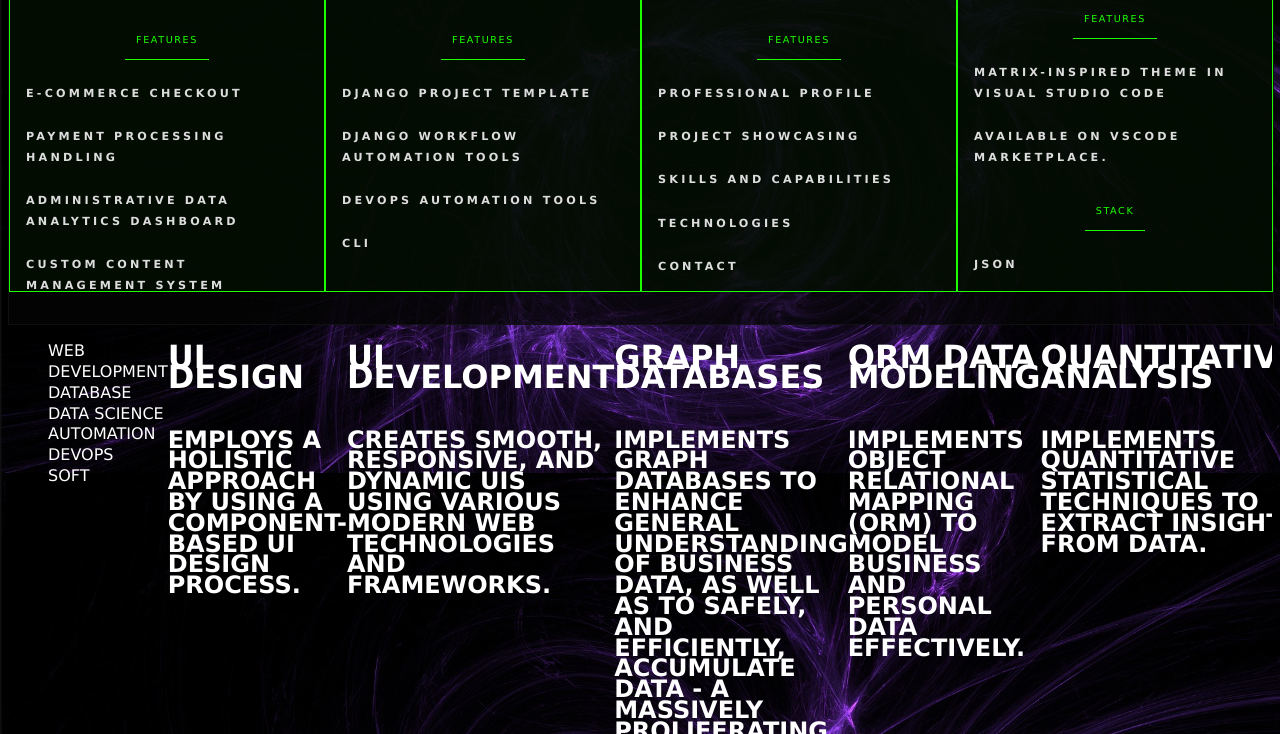
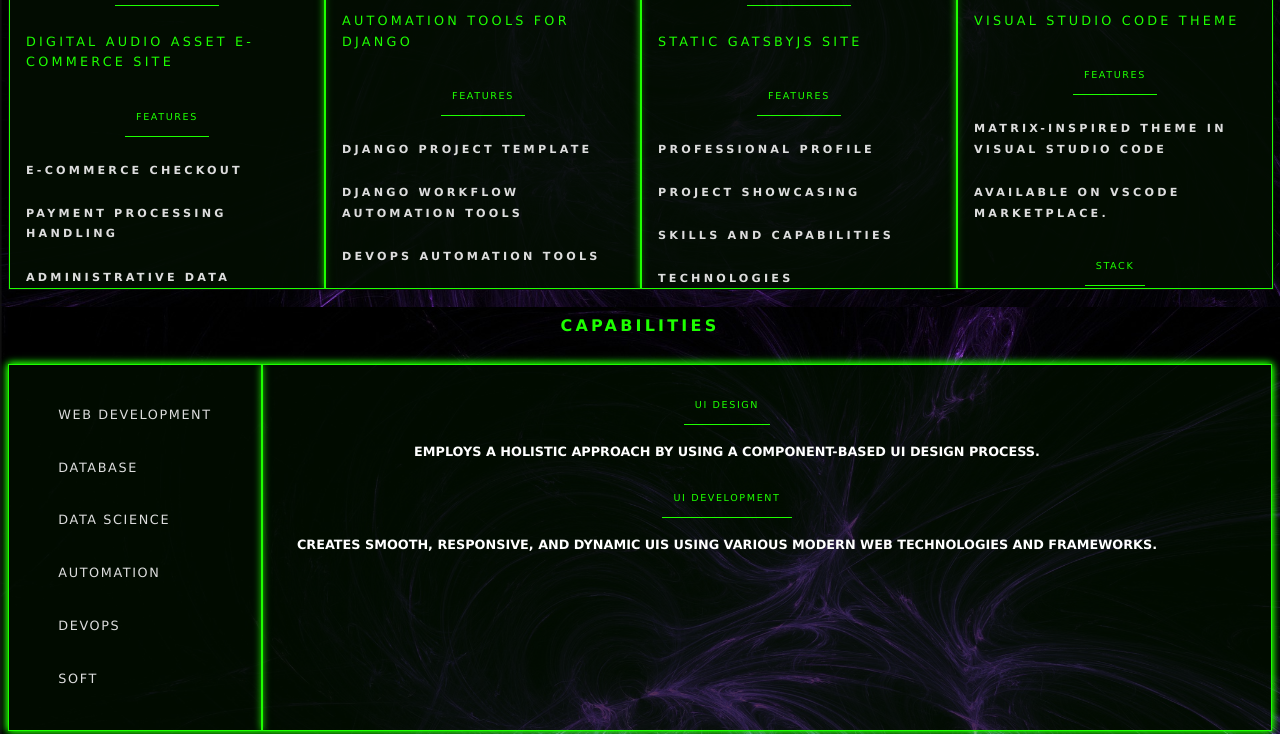
Before and after one commit to alexfigueroa-solutions/portfolio-one, a Gatsby site in the folder gatsby-starter-default/: page / in a window 1280 px wide. Shown: the part 1223-1957 px from the top of the page. Built offline with nearby package versions, Linux system fonts and the light colour scheme; Gatsby itself is replaced by a stand-in of ours.

Commit message:
created and styled tab functionality and tech functionality. Only need to do this list of things and then it's ready: Add more content. Add Styling to projectCard. Add some animations. Add button links. Create and style navigation. Deploy. Get hired.

```diff
--- a/gatsby-starter-default/package.json
+++ b/gatsby-starter-default/package.json
@@ -23,7 +23,8 @@
     "prop-types": "^15.7.2",
     "react": "^16.12.0",
     "react-dom": "^16.12.0",
-    "react-helmet": "^6.1.0"
+    "react-helmet": "^6.1.0",
+    "react-tabs": "^3.2.1"
   },
   "devDependencies": {
     "prettier": "2.2.1"
--- a/gatsby-starter-default/src/components/general.scss
+++ b/gatsby-starter-default/src/components/general.scss
@@ -24,8 +24,6 @@ html{
 
 .profileDashboard{
     background-color: $dark-shadow-neg;
-    padding: 1rem;
-    width: stretch;
     height: fit-content;
     align-self:center;
     text-align:center;
@@ -43,7 +41,7 @@ html{
 .basicProfileInfoLayout{
     display:flex;
     flex-direction:column;
-    max-width:15rem;
+    width: 100%;
     border: solid $dark-primary 0.05rem;
     box-shadow: 0rem 0rem 0.5rem $dark-primary;
 
@@ -51,7 +49,7 @@ html{
 .profileRow{
     display:flex;
     flex-direction:row;
-    width:stretch;
+
     justify-content: stretch;
     width:100%;
 }
@@ -227,9 +225,11 @@ html{
     flex-flow: row nowrap;
     justify-content: center;
     width: 100%;
-    padding:2rem 0rem;
+
+    max-width: 100%;
     background-color:$dark-shadow-neg;
     border: 0.1rem solid $dark-shadow-pos;
+    overflow-x: scroll;
     .projectCard:hover{
         border: solid $light-primary 0.05rem;
         animation: projectCardHover 0.025s;
@@ -248,13 +248,15 @@ html{
     border: 0.05rem solid $dark-primary;
     padding:1rem;
     width:25%;
-    height: 30rem;
+    height: 25rem;
     overflow-y:scroll;
+    box-shadow: 0rem 0rem 0.5rem $dark-primary;
+    z-index:5;
 }
 .cardButtonDiv{
     display:flex;
     flex-flow: row nowrap;
-    justify-content: space-between;
+    justify-content: center;
 }
 .cardTitleDiv{
     display:flex;
@@ -263,7 +265,7 @@ html{
 
 }
 .cardTitle{
-    letter-spacing:0.5rem;
+    letter-spacing:0.1rem;
     font-size:1rem;
     font-weight:100;
     color: $dark-primary;
@@ -312,28 +314,74 @@ html{
     display: flex;
     flex-flow: row nowrap;
     width:100%;
-    overflow-x:scroll;
+
+    background-color:$dark-primary-background;
+    box-shadow: 0rem 0rem 0.5rem $dark-primary;
+
+
+
+    .tabNavDiv{
+        display:flex;
+        border: 0.05rem solid $dark-primary;
+        z-index:5;
+        text-align:center;
+        width: 25%;
+        justify-content:center;
+        box-shadow: 0rem 0rem 0.5rem $dark-primary;
+    }
+
 
 }
-.tabNavDiv{
-    display:flex;
-}
+
 .tabNavList{
     display:flex;
     flex-flow: column nowrap;
+    padding: 0.5rem;
+    text-align:center;
+    .tabNavBtn:hover{
+        color: $dark-primary;
+    }
 }
 .tabNavBtn{
     display:flex;
+    padding: 1rem 0.5rem;
+    color: $light-background;
+    font-size: 0.8rem;
+    text-align:center;
+    letter-spacing:0.1rem;
+    border-bottom: 0.05rem transparent $dark-primary;
+
 }
 .tabContentDiv{
     display:flex;
     position:relative;
+    border: 0.05rem solid $dark-primary;
+    text-align:center;
+    justify-content: center;
+    width: 100%;
+    z-index: 5;
+    box-shadow: 0rem 0rem 0.5rem $dark-primary;
 
 }
 .tabContentSubDiv{
     display:flex;
     flex-flow: column nowrap;
     position:relative;
+    padding: 1rem 0.5rem;
+
+    h1{
+        @extend .Label;
+    }
+    h2{
+        font-size: 0.8rem;
+
+    }
+    div{
+        display: flex;
+        flex-flow: column nowrap;
+        text-align:center;
+        justify-content: center;
+    }
 }
 
 
@@ -359,11 +407,17 @@ html{
     flex-flow: row nowrap;
 }
 .techCategoriesDiv{
-    display:grid;
-    grid-template-rows: repeat(2, 50% [row-start]);
-    grid-template-columns: repeat(2, max-content [col-start]);
+    display:flex;
+    flex-flow: row nowrap;
     text-align:center;
-    justify-content: center;
-    grid-gap: 0.5rem;
+    justify-content: space-between;
+
+    background-color: $dark-shadow-neg;
+    padding: 1rem 2rem;
+    border: 0.05rem solid $dark-primary;
+    box-shadow: 0rem 0rem 0.5rem $dark-primary;
+    h4{
+        @extend .Label;
+    }
 
 }
--- a/gatsby-starter-default/src/components/tab_layout/tab_layout.js
+++ b/gatsby-starter-default/src/components/tab_layout/tab_layout.js
@@ -1,5 +1,6 @@
 import React from 'react';
-
+import { Tab, Tabs, TabList, TabPanel } from 'react-tabs';
+import "../general.scss";
 class TabLayout extends React.Component{
     render(){
         const{
@@ -7,36 +8,41 @@ class TabLayout extends React.Component{
             content_array
         } = this.props;
         return(
-        <div className = 'tabComponent'>
+        <Tabs className = 'tabComponent'>
             <div className = 'tabNavDiv'>
-                <ul className = 'tabNavList'>
+                <TabList className = 'tabNavList'>
                     {nav_header_array.map(
                         header =>(
-                            <li className = 'tabNavBtn'>{header}</li>
+                            <Tab className = 'tabNavBtn'>{header}</Tab>
                         )
                     )
                     }
-                </ul>
+                </TabList>
             </div>
             {/*Tab Content Area: maps content_array to   */}
             <div className = 'tabContentDiv'>
                 {content_array.map(
                     array => (
+                        <TabPanel className = 'tabContentSubDiv'>
+                            {
                             array.map(
                                 content =>(
-                                <div class = "tabContentSubDiv">
+                                    <div>
                                         <h1>{content.title}</h1>
                                         <h2>{content.description}</h2>
                                     </div>
                                 )
                             )
+                            }
+                        </TabPanel>
+
 
                     )
                 )}
             </div>
 
 
-        </div>
+        </Tabs>
         )
     }
 }
--- a/gatsby-starter-default/src/pages/index.js
+++ b/gatsby-starter-default/src/pages/index.js
@@ -17,15 +17,27 @@ const IndexPage = () => (
 
 
     <SEO title="Home" />
+    <h1 className = 'divider'>
+      Profile
+    </h1>
     <ProfileSection>
 
     </ProfileSection>
+    <h1 className = 'divider'>
+      Projects
+    </h1>
     <ProjectSection>
 
     </ProjectSection>
+    <h1 className = 'divider'>
+      Capabilities
+    </h1>
     <CapabilitySection>
 
     </CapabilitySection>
+    <h1 className = 'divider'>
+      Skills and Technologies
+    </h1>
     <TechSection
 
       >
--- a/gatsby-starter-default/src/pages/index.scss
+++ b/gatsby-starter-default/src/pages/index.scss
@@ -1 +1,10 @@
 @import "../components/colors.scss";
+
+.divider{
+    color: $dark-primary;
+    letter-spacing:0.2rem;
+    font-size:1rem;
+    text-transform: uppercase;
+    text-align:center;
+    padding: 1rem;
+}
```
Also changed, not shown: 3 other files. Lines whose indentation alone changed are shown as unchanged.
